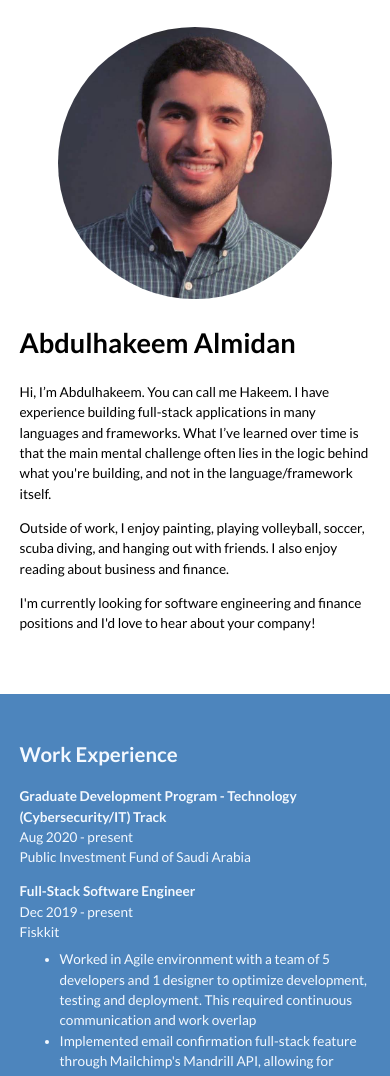
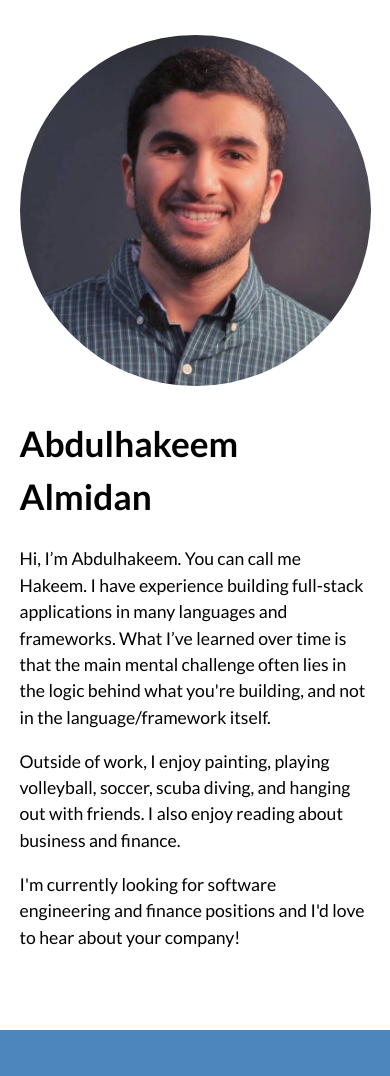
Before and after one commit to Hakeemmidan/resume, a website: page index.html in a window 390 px wide. Shown: the top 1076 px of the page. Drawn offline with nearby package versions, Linux system fonts and the light colour scheme.

Commit message:
adjust styling (font size and image resizing on mobile)

```diff
--- a/index.html
+++ b/index.html
@@ -51,7 +51,7 @@
           {{ pos.title }}
         </b>
       </div>
-      <div class="u-space-between__reverse-stack">
+      <div class="u-space-between">
         <span>
           {{ pos.company }}
         </span>
--- a/style.css
+++ b/style.css
@@ -72,7 +72,7 @@ body {
 
 @media only screen and (max-width: 700px) {
   html {
-    font-size: 85%; }
+    font-size: 110%; }
   .full-horizontal {
     padding: 2rem 5vw; }
   .u-space-between, .u-space-between__reverse-stack {
@@ -82,6 +82,8 @@ body {
   .personal-image-container {
     margin: auto; }
   .personal-image {
+    max-width: 90vw;
+    max-height: 90vw;
     margin: 0; } }
 
 @keyframes slide-right-to-left {
```
